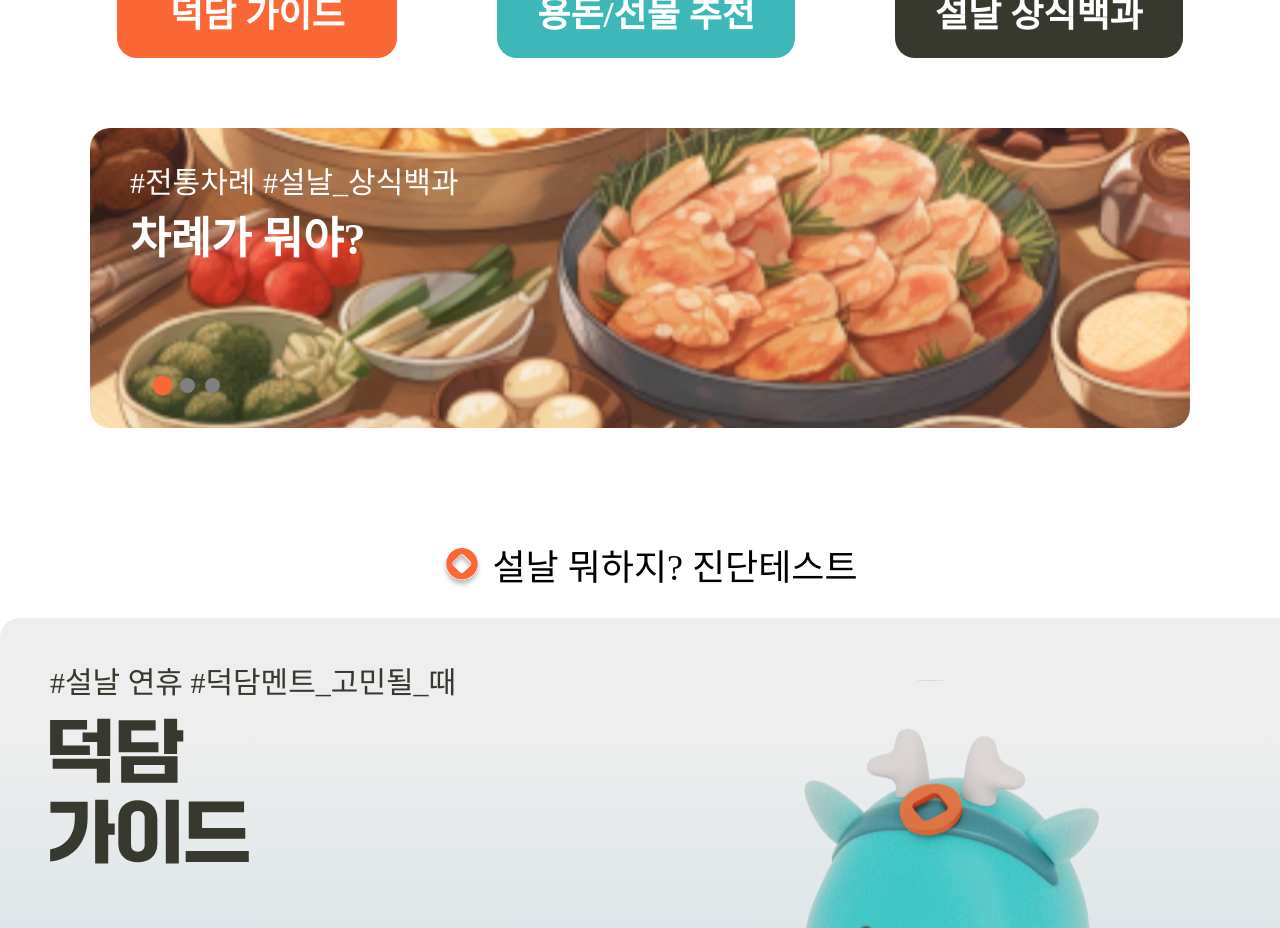
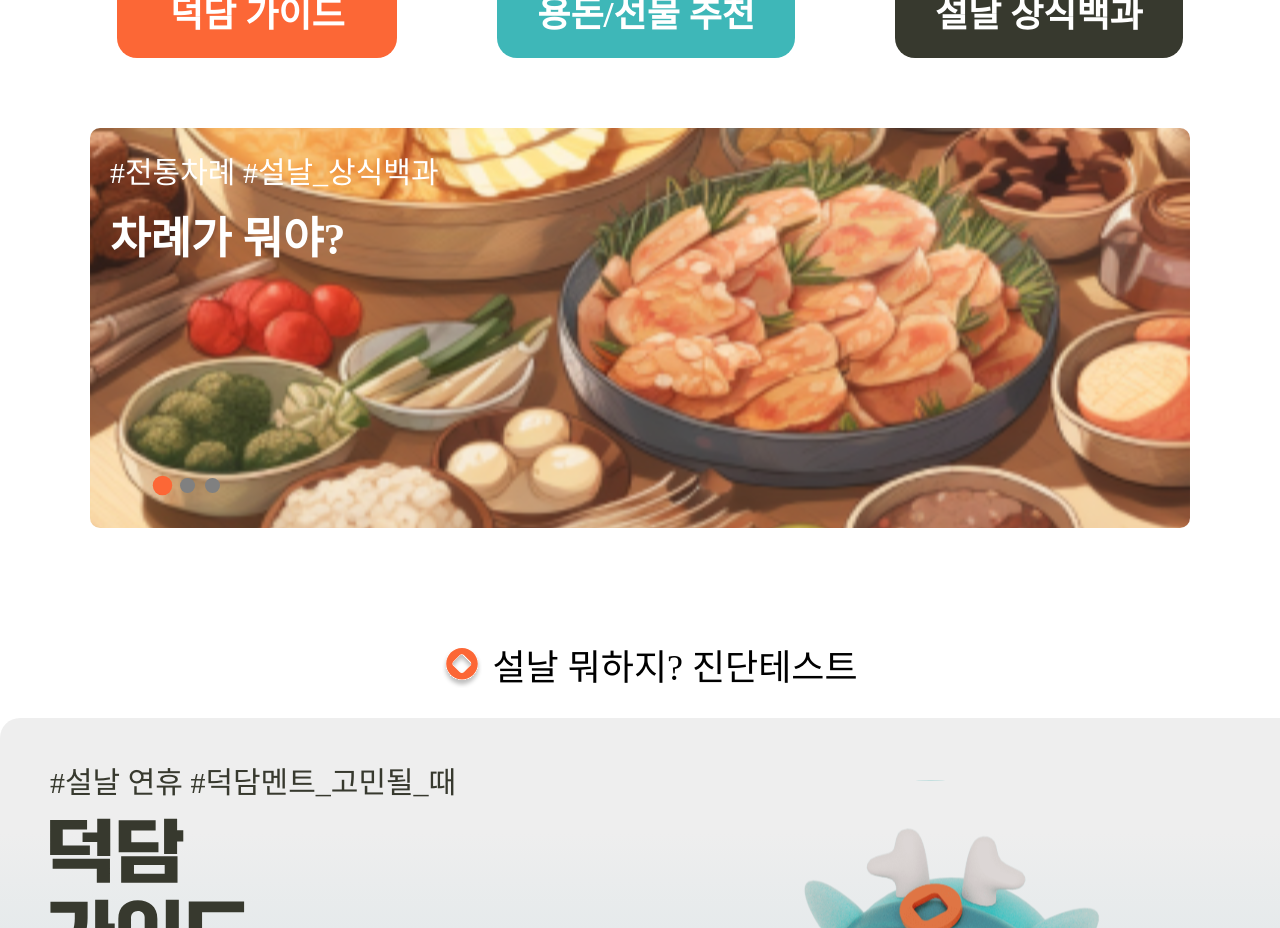
Before and after one commit to seok-hyung/sulpport_frontend, a React (Create React App) app: page / in a window 1280 px wide. Shown: the part 1000-1928 px from the top of the page. Built offline with nearby package versions, Linux system fonts and the light colour scheme; a web font is replaced by a local one.

Commit message:
:recycle:Refactor : 메인페이지 캐러셀 드래그 기능 개선

```diff
--- a/src/components/carousel/Carousel.jsx
+++ b/src/components/carousel/Carousel.jsx
@@ -1,102 +1,56 @@
 import React, { useRef, useState } from 'react';
-import { useEffect } from 'react';
 import { carouselList } from './CarouselList';
 import styled from 'styled-components';
 
 const Carousel = () => {
   const [currentIndex, setCurrentIndex] = useState(0);
-  const items = carouselList;
-  const [touchStart, setTouchStart] = useState(0);
-  const [touchEnd, setTouchEnd] = useState(0);
-  const [mouseDown, setMouseDown] = useState(false);
-  const [startX, setStartX] = useState(0);
-  const [scrollLeft, setScrollLeft] = useState(0);
-  const carouselRef = useRef(null); // 추가된 부분
-  const [carouselWidth, setCarouselWidth] = useState(1100);
-  useEffect(() => {
-    setCarouselWidth(carouselRef.current.offsetWidth); // 추가된 부분
-  }, []); // 추가된 부분
+  const [isDragging, setIsDragging] = useState(false);
+  const [startDrag, setStartDrag] = useState(0);
+  const [scrollStart, setScrollStart] = useState(0);
+  const itemLists = carouselList;
+  const carouselRef = useRef();
 
-  const handleTouchStart = (e) => {
-    setTouchStart(e.targetTouches[0].clientX);
-  };
-
-  const handleTouchEnd = (e) => {
-    setTouchEnd(e.changedTouches[0].clientX);
+  const handleScroll = (event) => {
+    const index = Math.round(event.target.scrollLeft / event.target.scrollWidth);
+    setCurrentIndex(index);
   };
 
   const handleMouseDown = (e) => {
-    setMouseDown(true);
-    setStartX(e.pageX - e.currentTarget.offsetLeft);
-    setScrollLeft(e.currentTarget.scrollLeft);
-  };
-
-  const handleMouseLeave = () => {
-    setMouseDown(false);
+    setIsDragging(true);
+    setStartDrag(e.clientX);
+    setScrollStart(carouselRef.current.scrollLeft);
   };
 
   const handleMouseMove = (e) => {
-    if (!mouseDown) return;
+    if (!isDragging) return;
     e.preventDefault();
-    const x = e.pageX - e.currentTarget.offsetLeft;
-    const walk = (x - startX) * (carouselWidth / window.innerWidth);
-    e.currentTarget.scrollLeft = scrollLeft - walk;
+    const scrollLeft = scrollStart - (e.clientX - startDrag);
+    carouselRef.current.scrollLeft = scrollLeft;
   };
 
-  const moveSlide = (direction, walk) => {
-    if (direction === 'prev') {
-      const prevIndex =
-        currentIndex - Math.ceil(walk / carouselWidth) < 0
-          ? items.length - 1
-          : currentIndex - Math.ceil(walk / carouselWidth);
-      setCurrentIndex(prevIndex);
-    } else if (direction === 'next') {
-      const nextIndex = (currentIndex + Math.ceil(walk / carouselWidth)) % items.length;
-      setCurrentIndex(nextIndex);
-    }
-  };
-
-  const handleMouseUp = (e) => {
-    setMouseDown(false);
-    const x = e.pageX - e.currentTarget.offsetLeft;
-    const walk = (x - startX) * (carouselWidth / window.innerWidth);
-
-    if (Math.abs(walk) >= 200) {
-      if (walk > 0) {
-        moveSlide('prev', walk);
-      } else {
-        moveSlide('next', walk);
-      }
-    }
+  const handleMouseUp = () => {
+    setIsDragging(false);
   };
 
   return (
-    <>
-      <CarouselSection>
-        <div
-          className="img-container"
+    <CarouselContainer
+      ref={carouselRef}
+      onScroll={handleScroll}
       onMouseDown={handleMouseDown}
-          onMouseLeave={handleMouseLeave}
+      onMouseMove={handleMouseMove}
       onMouseUp={handleMouseUp}
-          onMouseMove={handleMouseMove}
-          onTouchStart={handleTouchStart}
-          onTouchEnd={handleTouchEnd}
-          ref={carouselRef} // 추가된 부분
+      onMouseLeave={handleMouseUp}
     >
-          {items.map((item, index) => (
-            <CarouselContent
-              key={item.id}
-              url={item.url}
-              index={index}
-              currentIndex={currentIndex}
-            >
-              <h2>{item.tags}</h2>
+      {itemLists.map((item) => (
+        <CarouselItem key={item.id} style={{ backgroundImage: `url(${item.url})` }}>
+          <dic className="txtDiv">
+            <small>{item.tags}</small>
             <p>{item.txt}</p>
-            </CarouselContent>
+          </dic>
+        </CarouselItem>
       ))}
-        </div>
       <ButtonWrapper>
-          {items.map((_, index) => (
+        {itemLists.map((_, index) => (
           <Button
             key={index}
             onClick={() => setCurrentIndex(index)}
@@ -104,13 +58,10 @@ const Carousel = () => {
           />
         ))}
       </ButtonWrapper>
-      </CarouselSection>
-    </>
+    </CarouselContainer>
   );
 };
-
 export default Carousel;
-
 const CarouselSection = styled.section`
   width: 1100px;
   border-radius: 20px;
@@ -121,14 +72,22 @@ const CarouselSection = styled.section`
   @media (max-width: 768px) {
     width: 680px;
   }
-  .img-container {
+  /* .img-container {
     position: relative;
     width: 100%;
     display: flex;
     overflow: hidden;
     border-radius: 10px;
     cursor: pointer;
-  }
+  } */
+`;
+
+const CarouselImage = styled.img`
+  flex: 0 0 100%;
+  width: 100%;
+  height: 100%;
+  scroll-snap-align: start;
+  scroll-snap-stop: always;
 `;
 const CarouselContent = styled.div`
   width: 100%;
@@ -179,3 +138,47 @@ const Button = styled.button`
     background-color: var(--main-color);
   `}
 `;
+
+const CarouselContainer = styled.div`
+  display: flex;
+  overflow: auto;
+  scroll-snap-type: x mandatory;
+  scroll-behavior: smooth;
+  width: 1100px;
+  position: relative;
+  /* 스크롤 바를 숨김 */
+  ::-webkit-scrollbar {
+    display: none;
+  }
+`;
+
+const CarouselItem = styled.div`
+  flex: 0 0 100%;
+  height: 400px;
+  border-radius: 10px;
+  cursor: grab;
+  scroll-snap-align: start;
+  scroll-snap-stop: always;
+  background-size: cover;
+  background-position: center;
+  display: flex;
+  align-items: center;
+  justify-content: center;
+  position: relative;
+  .txtDiv {
+    position: absolute;
+    top: 30px;
+    left: 20px;
+    small {
+      display: block;
+      font-size: 30px;
+      color: white;
+      margin-bottom: 30px;
+    }
+    p {
+      font-size: 44px;
+      color: white;
+      font-weight: 900;
+    }
+  }
+`;
--- a/src/styles/Globalstyled.jsx
+++ b/src/styles/Globalstyled.jsx
@@ -48,7 +48,10 @@ const GlobalStyled = createGlobalStyle`
   body{
     font-family: 'SUITE-Regular';
     font-weight: 400;
-    /* overflow-y: hidden; */
+    /* 스크롤 바를 숨김 */
+  ::-webkit-scrollbar {
+    display: none;
+  }
 
   }
 
```
Lines whose indentation alone changed are shown as unchanged.
